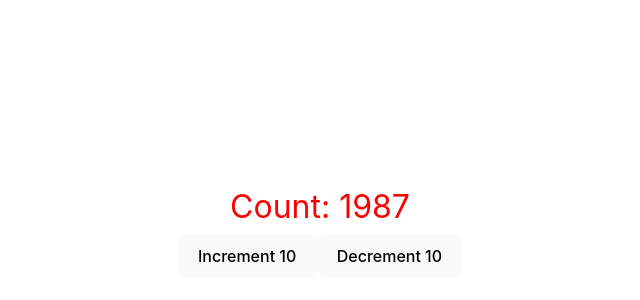
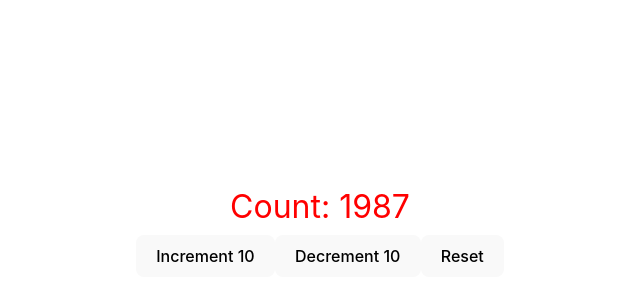
Before and after one commit to tvviem/vite-react-ts-learn, a React (Vite) app: page / in a window 1280 px wide. Shown: the part 164-464 px from the top of the page, without its empty margins (320-960 px from the left). Built offline with nearby package versions, Linux system fonts and the light colour scheme.

Commit message:
7-1 - useReducer strict using Union when declare type

```diff
--- a/src/components/state/Counter.tsx
+++ b/src/components/state/Counter.tsx
@@ -3,10 +3,15 @@
 type CounterState = {
   count: number;
 };
-type CounterAction = {
-  type: string;
+// Type of Logic Actions so complex
+type UpdateAction = {
+  type: 'increment' | 'decrement';
   payload: number;
 };
+type ResetAction = {
+  type: 'reset';
+};
+type CounterAction = UpdateAction | ResetAction;
 
 const initialState = { count: 1987 };
 
@@ -16,6 +21,8 @@
       return { count: state.count + action.payload };
     case 'decrement':
       return { count: state.count - action.payload };
+    case 'reset':
+      return initialState;
     default:
       return state;
   }
@@ -34,6 +41,7 @@
       <button onClick={() => dispatch({ type: 'decrement', payload: 10 })}>
         Decrement 10
       </button>
+      <button onClick={() => dispatch({ type: 'reset' })}>Reset</button>
     </>
   );
 };
```
